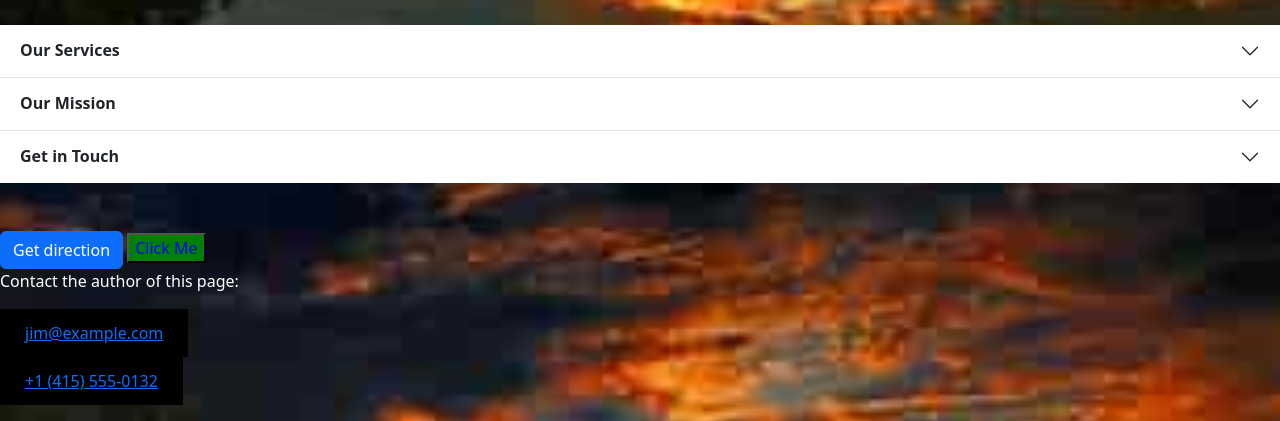
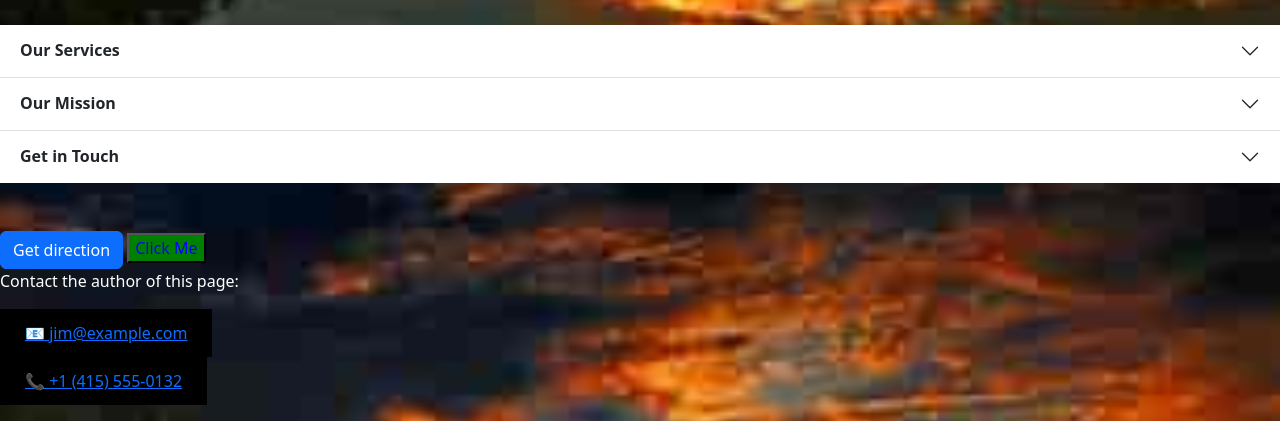
Before and after one commit to Maxd646/my-website, a PHP site: page /index.html in a window 1280 px wide. Shown: the part 2466-2887 px from the top of the page. Run offline with PHP 8.4, Linux system fonts and the light colour scheme.

Commit message:
Update style.css

```diff
--- a/style.css
+++ b/style.css
@@ -12,3 +12,10 @@
     margin-left: 20px;
     margin-top: 120px;
 }
+a[href^='mailto']::before {
+  content: '📧 ';
+}
+
+a[href^='tel']::before {
+  content: '📞 ';
+}
```
